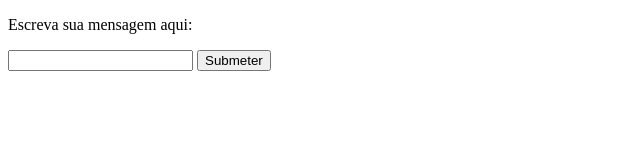
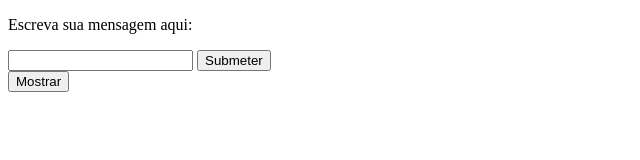
Before and after one commit to otavioluigi07/projeto-aula09, a website: page frontend/index.html in a window 1280 px wide. Shown: the whole page, without its empty margins (0-640 px from the left). Drawn offline with Linux system fonts and the light colour scheme.

Commit message:
aula09_LuigiOtavio

```diff
--- a/backend/app.js
+++ b/backend/app.js
@@ -15,7 +15,9 @@ app.get('/', (req, res) => {
     res.sendFile(path.join(__dirname, "..", "frontend", "index.html"));
 });
 
+
 app.get('/get',(req, res) =>{
+    console.log("passei no endpoint");
     res.setHeader('Acess-Control-Allow-Origin', '*');
     var sql = 'SELECT * FROM program'
     db.all(sql,[],(err,rows)=>{
--- a/frontend/index.html
+++ b/frontend/index.html
@@ -12,6 +12,10 @@
         <button onclick= "submeter()"> Submeter </button>
     </form>
 
+    <form id = "formdois" method="GET" action="/get">
+        <button onclick="mostrar()">Mostrar</button>
+    </form>
+
 
     <script src="script.js"></script>
 </body>
--- a/package.json
+++ b/package.json
@@ -11,9 +11,9 @@
   "dependencies": {
     "cookie-parser": "1.4.6",
     "dotenv": "16.0.1",
-    "express": "^4.18.1",
+    "express": "^4.18.2",
     "lru-cache": "7.9.0",
-    "module": "^1.1.0",
+    "module": "^1.2.5",
     "sqlite3": "^5.1.6"
   },
   "devDependencies": {
```
Also changed, not shown: frontend/script.js (+21 -12 lines), 2 other files.
